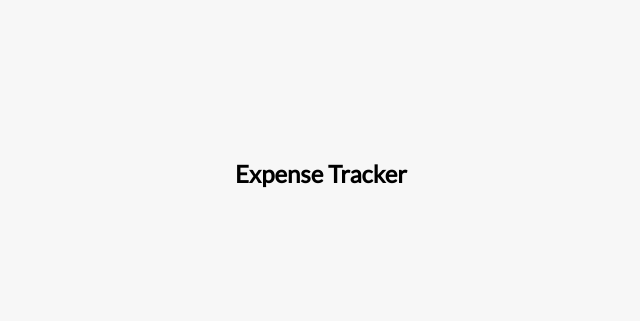
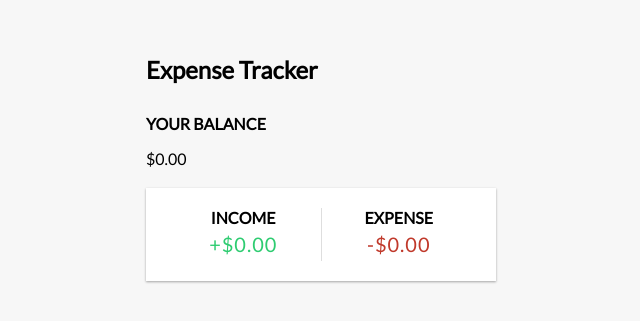
Before and after one commit to m-langat/expense-tracker, a React (Create React App) app: page / in a window 1280 px wide. Shown: the part 227-548 px from the top of the page, without its empty margins (319-959 px from the left). Built offline with nearby package versions, Linux system fonts and the light colour scheme.

Commit message:
added Balance, IncomeExpense,Header components

```diff
--- a/src/App.js
+++ b/src/App.js
@@ -1,12 +1,23 @@
 import './App.css';
 
 import {Header} from "./components/Header";
+import {Balance} from "./components/Balance";
+import {IncomeExpenses} from "./components/IncomeExpenses";
 
 
 
 function App() {
   return (
-   <Header/>
+    <div>
+      <Header/>
+      <div className='container'>
+        <Balance />
+        <IncomeExpenses/>
+
+      </div>
+
+    </div>
+
   );
 }
 
--- /dev/null
+++ b/src/components/Balance.js
@@ -0,0 +1,10 @@
+import React from "react"
+
+export const Balance = () => {
+    return (
+        <>
+            <h4>Your Balance</h4>
+            <p id="balance">$0.00</p>
+        </>
+    )
+}
--- /dev/null
+++ b/src/components/IncomeExpenses.js
@@ -0,0 +1,16 @@
+import React from "react";
+
+export const IncomeExpenses = () => {
+    return(
+        <div class="inc-exp-container">
+            <div>
+                <h4>Income</h4>
+                <p id="money-plus" class="money plus">+$0.00 </p>
+            </div>
+            <div>
+                <h4>Expense</h4>
+                <p id="money-minus" class="money minus">-$0.00</p>
+            </div>
+        </div>
+    )
+}
```
